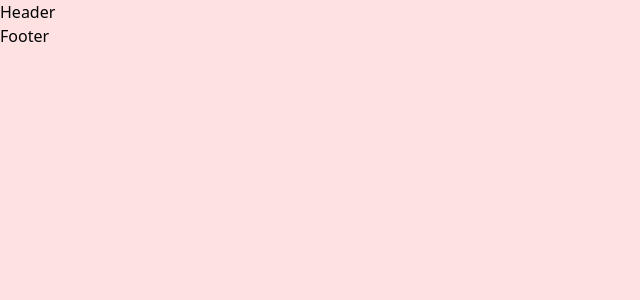
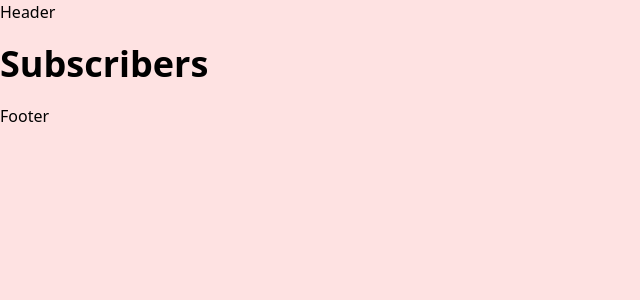
Before and after one commit to oolaoluwatobi/contatcts-app-mern-client, a React (Vite) app: page / in a window 1280 px wide. Shown: the top 300 px of the page, without its empty margins (0-640 px from the left). Built offline with nearby package versions, Linux system fonts and the light colour scheme.

Commit message:
Update Layout.jsx link

```diff
--- a/src/components/Layout.jsx
+++ b/src/components/Layout.jsx
@@ -1,5 +1,5 @@
 import React from "react";
-import { Outlet } from "react-router-dom";
+import { Outlet, Link } from "react-router-dom";
 
 import Header from "./Header";
 import Footer from "./Footer";
@@ -11,6 +11,11 @@ const Layout = () => {
       <div>
         <Header />
         <main className="flex-grow mx-auto">
+          <Link to={"subscribers"}>
+            <h1 className="w-full text-4xl font-semibold my-5  ">
+              Subscribers
+            </h1>
+          </Link>
           <Outlet />
         </main>
         <div className="mb-auto mx-auto">
```
